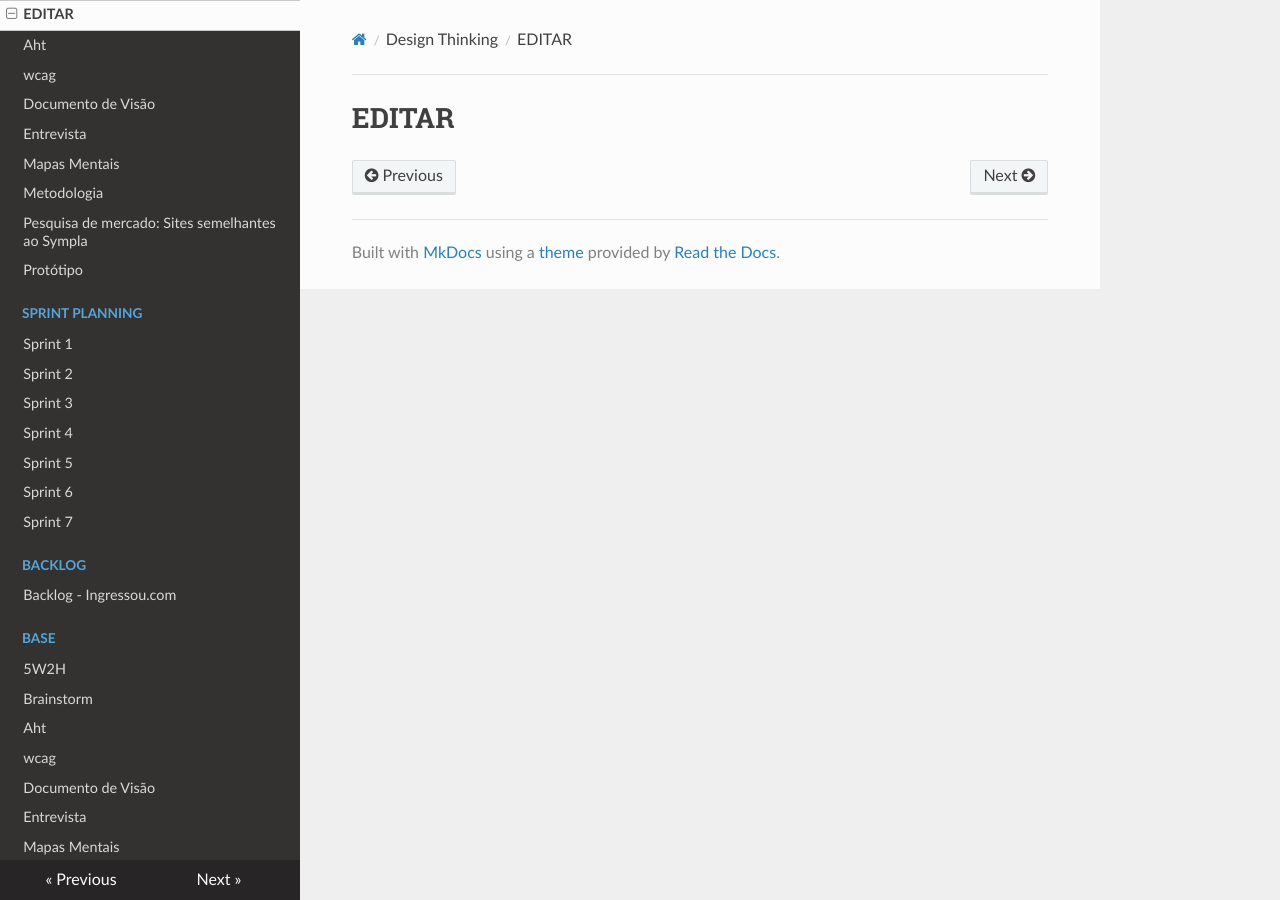
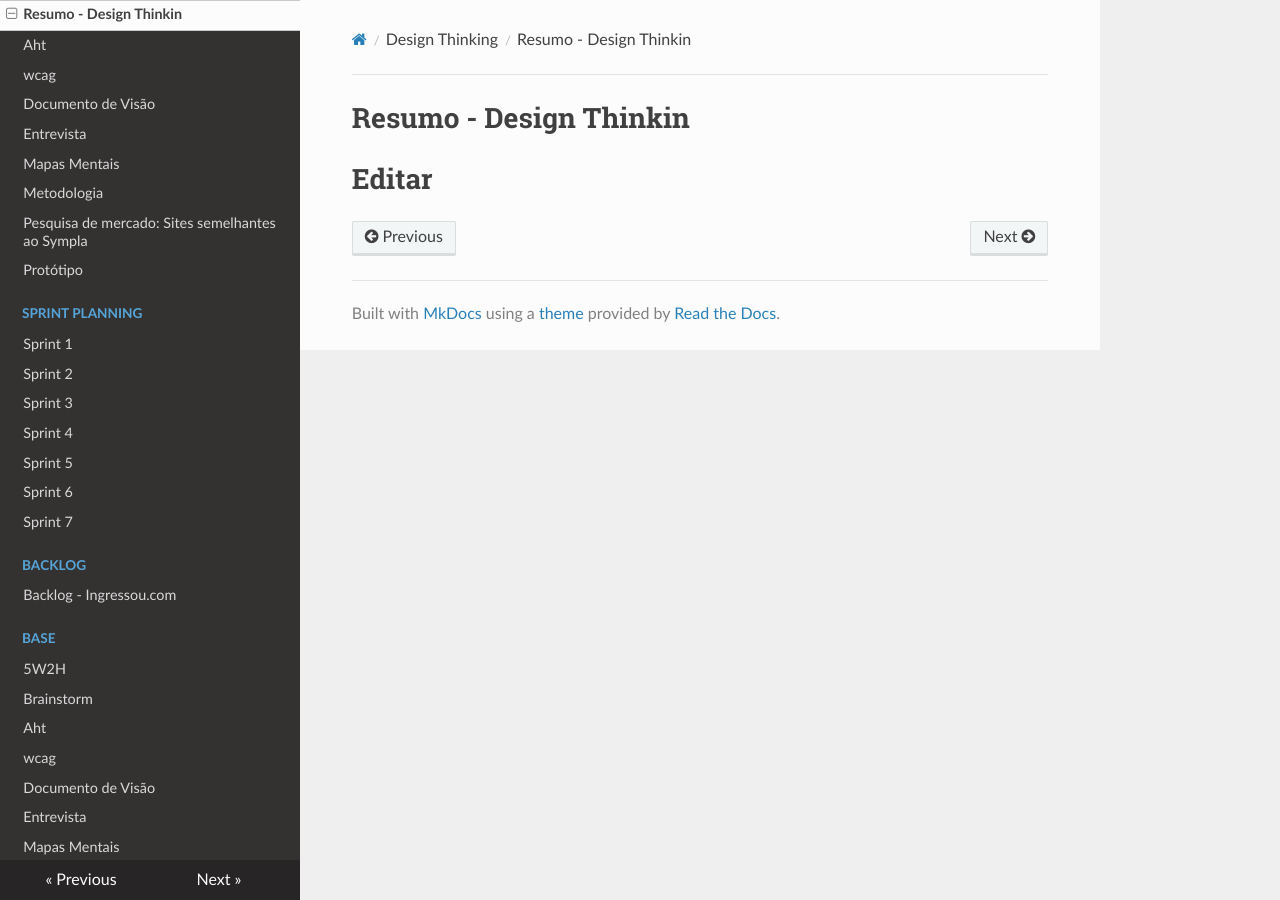
Before and after one commit to Projetos-de-Extensao/PFE_25.1_8001_IV, an MkDocs documentation site: the page built from docs/Design Thinking/Resumo - Design Thinking.md, in a window 1280 px wide. Built offline with MkDocs 1.6.1, drawn with Linux system fonts in a browser that asks for light colours; nearby versions of some CDN libraries.

Commit message:
Edição

```diff
--- a/docs/Design Thinking/Resumo - Design Thinking.md
+++ b/docs/Design Thinking/Resumo - Design Thinking.md
@@ -1,2 +1,4 @@
 
-# EDITAR
+# Resumo - Design Thinkin
+
+# Editar
```
